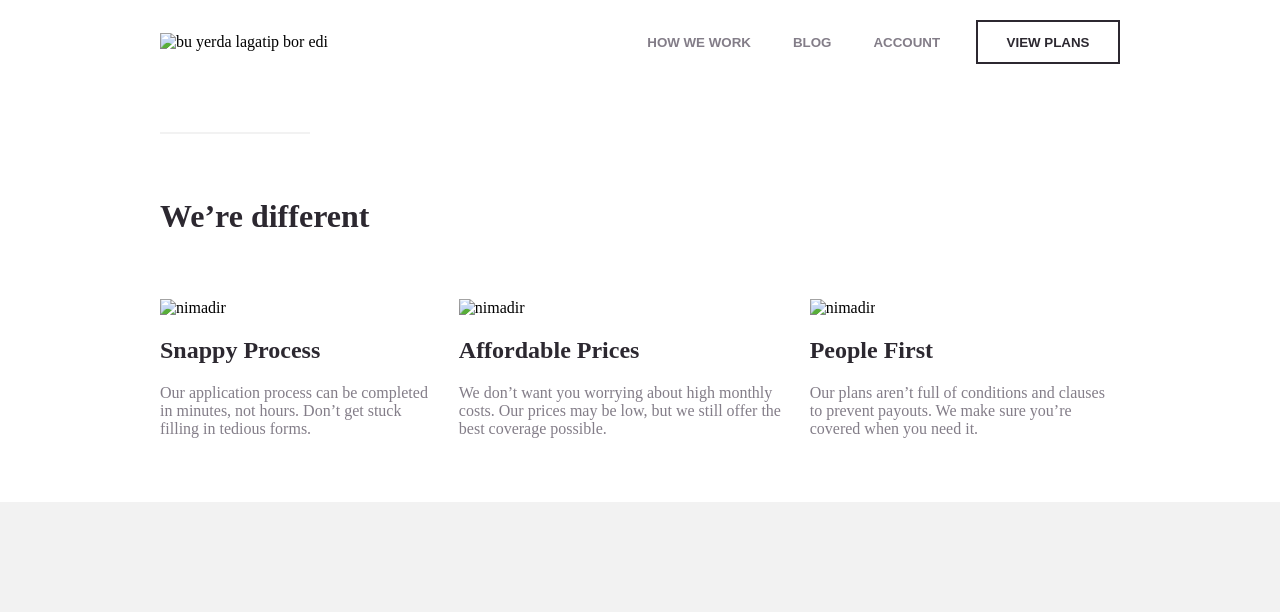
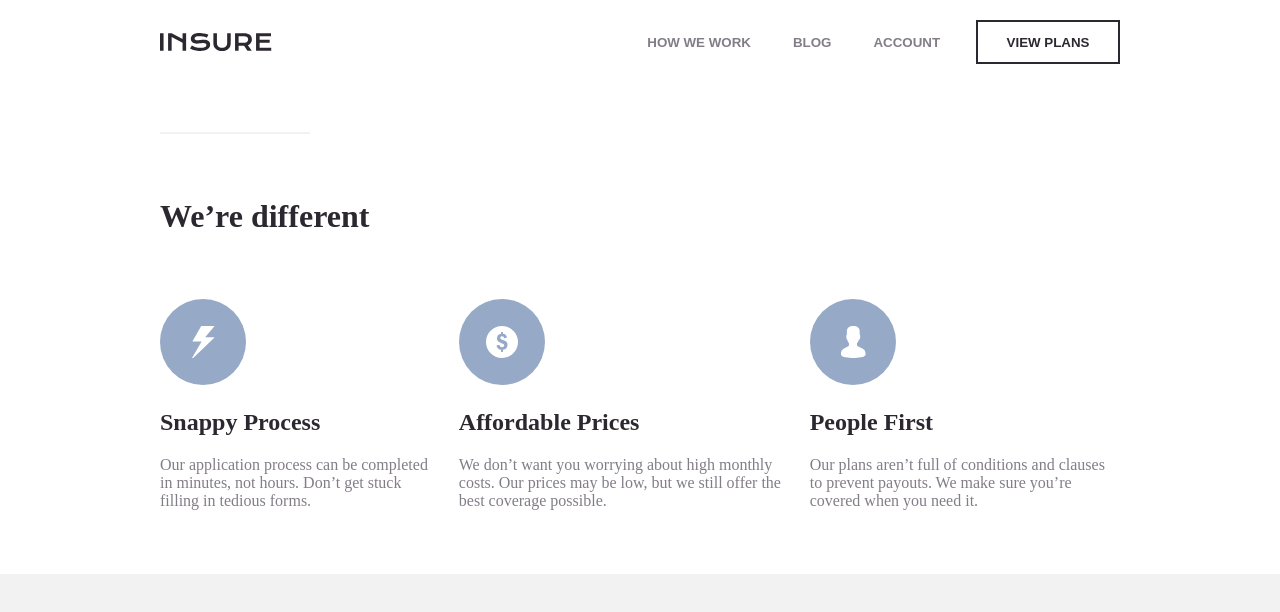
Before and after one commit to AbdunazarovU/first-project, a plain HTML site: page Index.html in a window 1280 px wide. Drawn offline with Linux system fonts and the light colour scheme; files that its build step writes are made by us from their sources.

Commit message:
Update Index.html

```diff
--- a/Index.html
+++ b/Index.html
@@ -9,7 +9,7 @@
 </head>
 <body>
     <header class="header">
-        <img class="header-right" src="images/logo.svg" alt="bu yerda lagatip bor edi">
+        <img class="header-right" src="logo.svg" alt="bu yerda lagatip bor edi">
         <div class="header-left">
             <button class="btn">How we work</button>
             <button class="btn">Blog</button>
@@ -22,19 +22,19 @@
         <h1 class="col-10">We’re different</h1>
         <div class="main-items">
             <div class="col">
-                <img src="images/icon-snappy-process.svg" alt="nimadir">
+                <img src="icon-snappy-process.svg" alt="nimadir">
                 <h2>Snappy Process</h2>
                 <p>Our application process can be completed in minutes, not hours. Don’t get
                  stuck filling in tedious forms.</p>
             </div><!-- /col-4 -->
             <div class="col">
-                <img src="images/icon-affordable-prices.svg" alt="nimadir">
+                <img src="icon-affordable-prices.svg" alt="nimadir">
                 <h2>Affordable Prices</h2>
                 <p>We don’t want you worrying about high monthly costs. Our prices may be low,
                    but we still offer the best coverage possible.</p>
             </div><!-- /col-4 -->
             <div class="col-last">
-                <img src="images/icon-people-first.svg" alt="nimadir">
+                <img src="icon-people-first.svg" alt="nimadir">
                 <h2>People First</h2>
                 <p>Our plans aren’t full of conditions and clauses to prevent payouts. We make
                   sure you’re covered when you need it.</p>
```
